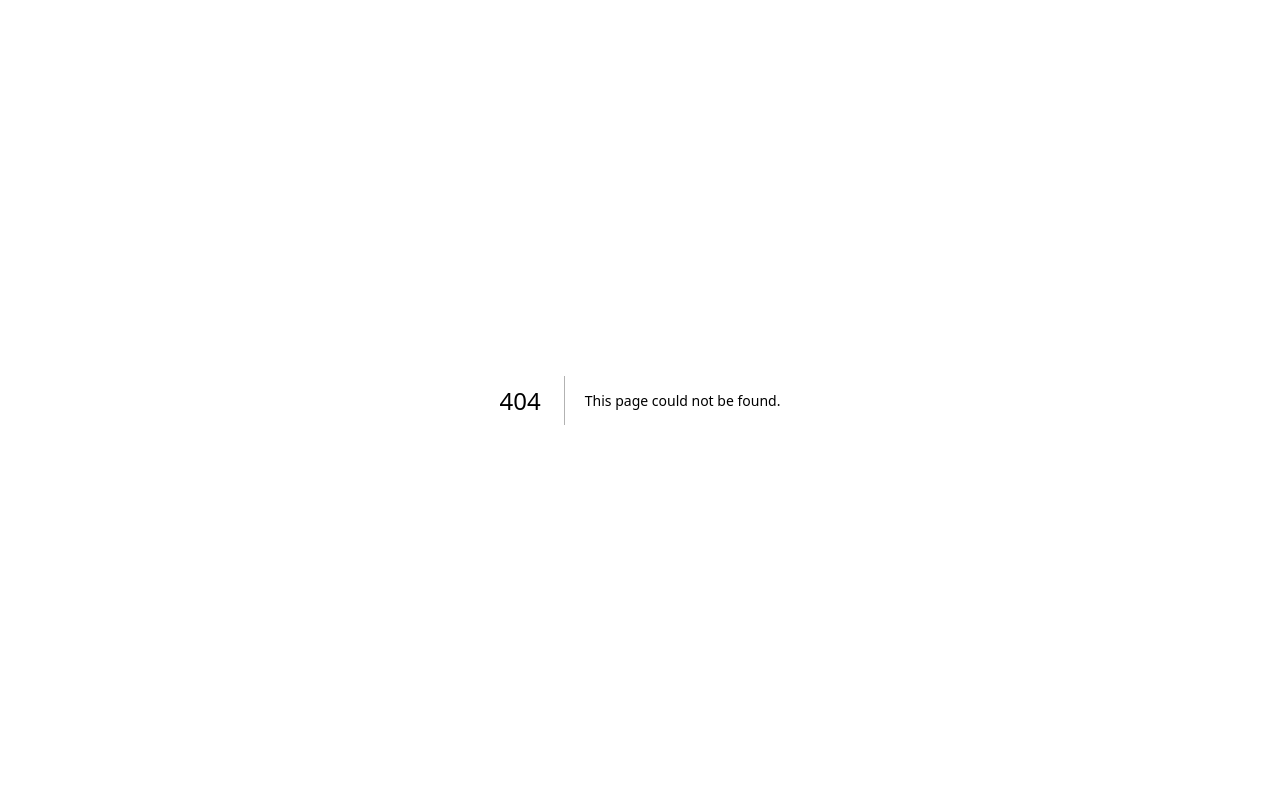
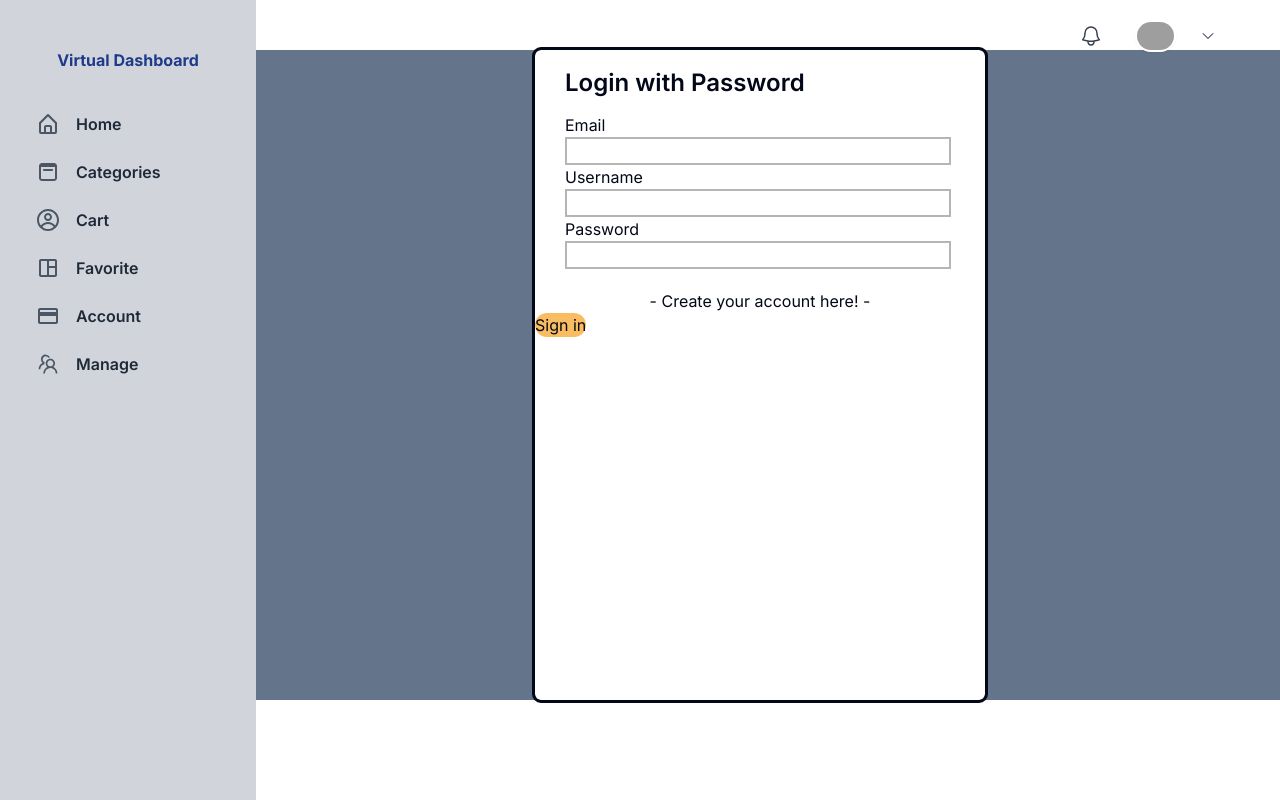
Before and after one commit to DarklMoon/suesue-book, a Next.js app: page /register in a window 1280 px wide. Before the commit this address had no page. Built offline with nearby package versions, Linux system fonts and the light colour scheme; grey boxes are pictures that could not be loaded.

Commit message:
register

```diff
--- a/package.json
+++ b/package.json
@@ -15,9 +15,9 @@
     "class-variance-authority": "^0.7.0",
     "clsx": "^2.1.0",
     "lucide-react": "^0.323.0",
-    "next": "14.1.0",
-    "react": "^18",
-    "react-dom": "^18",
+    "next": "^14.1.0",
+    "react": "^18.2.0",
+    "react-dom": "^18.2.0",
     "react-icons": "^5.0.1",
     "react-redux": "^9.1.0",
     "redux": "^5.0.1",
--- /dev/null
+++ b/src/app/(site)/register/page.tsx
@@ -0,0 +1,24 @@
+import React from "react";
+
+const register = () => {
+  return (
+    <>
+  <div className="w-full bg-slate-500 h-[650px] mt-[50px] flex justify-center items-center">
+        <div className="w-[450px] h-[650px] outline ring-black rounded-md bg-[#FFFFFF]">
+            <h1 className="text-[24px] ml-[30px] mt-[15px] font-semibold">Login with Password</h1>
+            <h3 className="ml-[30px] mt-3">Email</h3>
+            <input className="border-2 border-[#B5B5B5] ml-[30px] w-[386px]"></input>
+            <h3 className="ml-[30px]">Username</h3>
+            <input className="border-2 border-[#B5B5B5] ml-[30px] w-[386px]"></input>
+            <h3 className="ml-[30px]">Password</h3>
+            <input className="border-2 border-[#B5B5B5] ml-[30px] w-[386px]"></input>
+            <p className="text-center mt-[20px]">- Create your account <a href="localhost:3000/Home">here!</a> -</p>
+            <button className="rounded-xl bg-[#F9BC60]">Sign in</button>
+
+        </div>
+    </div>
+  </>
+  );
+};
+
+export default register;
```
Also changed, not shown: 1 other file (tests, documents, lock files or other folders).
